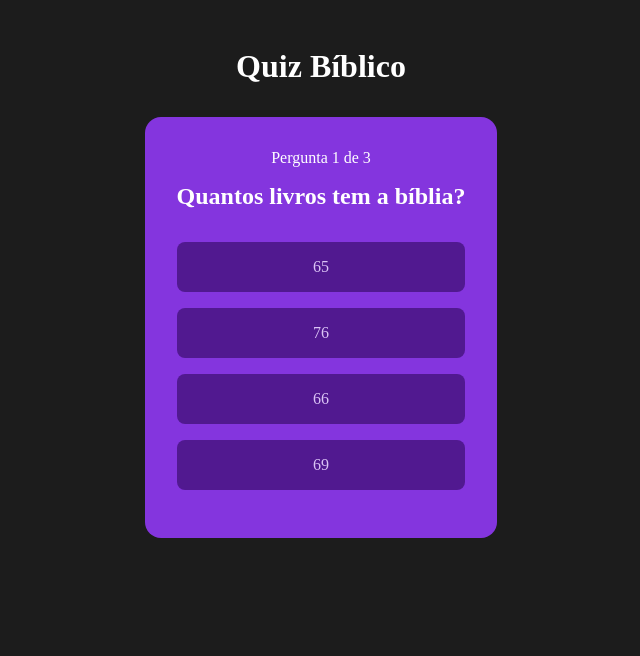
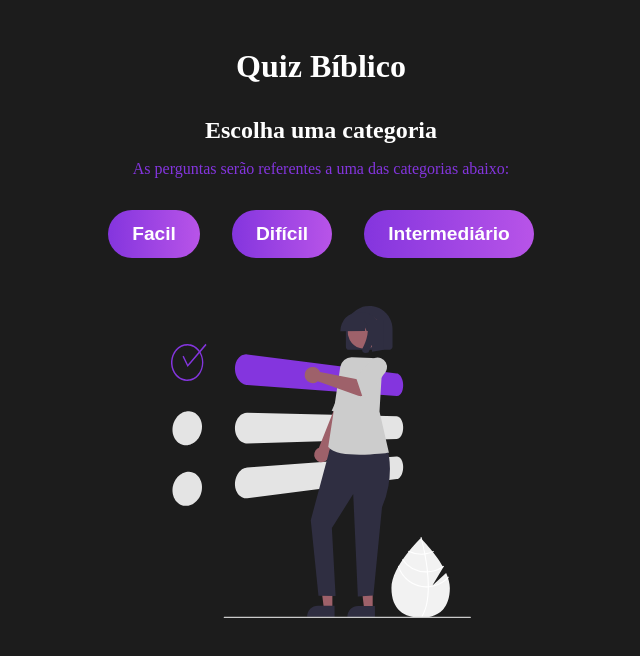
Before and after one commit to ArlysonMathias/quiz, a React (Vite) app: page / in a window 1280 px wide. Both pictures are taken after a click on the button "Iniciar". Shown: the top 656 px of the page, without its empty margins (319-959 px from the left). Built offline with nearby package versions, Linux system fonts and the light colour scheme.

Commit message:
feat: implemented quiz logic

```diff
--- a/src/App.jsx
+++ b/src/App.jsx
@@ -4,19 +4,21 @@ import { useContext, useEffect } from "react";
 import Question from "./components/Question";
 import { QuizContext } from "./context/quiz";
 import GameOver from "./components/GameOver";
+import PickCategory from "./components/PickCategory";
 
 function App() {
   const [quizState, dispatch] = useContext(QuizContext);
 
   useEffect(() => {
     //embaralhar as questões
-    dispatch({type: "REORDER_QUESTIONS"})
-  },[])
+    dispatch({ type: "REORDER_QUESTIONS" });
+  }, []);
 
   return (
     <div className="App">
       <h1>Quiz Bíblico</h1>
       {quizState.gameStage === "START" && <Welcome />}
+      {quizState.gameStage === "CATEGORY" && <PickCategory />}
       {quizState.gameStage === "PLAYING" && <Question />}
       {quizState.gameStage === "END" && <GameOver />}
     </div>
--- /dev/null
+++ b/src/components/PickCategory/index.jsx
@@ -0,0 +1,36 @@
+import { useContext } from "react";
+import { QuizContext } from "../../context/quiz";
+
+import Category from "../../img/category.svg"
+
+import "./style.css";
+
+const PickCategory = () => {
+  const [quizState, dispatch] = useContext(QuizContext);
+
+  function chooseCategoryAndReorderQuestions(category) {
+    dispatch({ type: "START_GAME", payload: category });
+
+    dispatch({ type: "REORDER_QUESTIONS" });
+  }
+  // console.log(quizState.questions)
+
+  return (
+    <div id="category">
+      <h2>Escolha uma categoria</h2>
+      <p>As perguntas serão referentes a uma das categorias abaixo:</p>
+      {quizState.questions.map((question) => (
+        <button
+          onClick={() => chooseCategoryAndReorderQuestions(question.category)}
+          key={question.category}
+        >
+          {question.category}
+        </button>
+      ))}
+
+      <img src={Category} alt="Categoria do Quiz" />
+    </div>
+  );
+};
+
+export default PickCategory;
--- /dev/null
+++ b/src/components/PickCategory/style.css
@@ -0,0 +1,22 @@
+#category {
+    text-align: center;
+    max-width: 500px;
+  }
+
+  #category h2,
+  #category p {
+    margin-bottom: 1rem;
+  }
+
+  #category p {
+    color: #8435de;
+  }
+
+  #category img {
+    margin-top: 2rem;
+    max-width: 300px;
+  }
+
+  #category button {
+    margin: 1rem;
+  }
--- a/src/components/Question/index.jsx
+++ b/src/components/Question/index.jsx
@@ -5,6 +5,9 @@ import "./style.css";
 
 const Question = () => {
   const [quizState, dispatch] = useContext(QuizContext);
+
+  // console.log(quizState.questions)
+
   const currentQuestion = quizState.questions[quizState.currentQuestion];
 
   const onSelectOption = (option) => {
--- a/src/context/quiz.jsx
+++ b/src/context/quiz.jsx
@@ -1,56 +1,79 @@
 import { createContext, useReducer } from "react";
-import questions from "../data/questions";
+import questions from "../data/index";
 
-const STAGES = ["START", "PLAYING", "END"];
+const STAGES = ["START", "CATEGORY", "PLAYING", "END"];
 
 const initialState = {
   gameStage: STAGES[0],
   questions,
   currentQuestion: 0,
+  answerSelected: false,
   score: 0,
-  answerSelected: false,
 };
 
+// console.log(initialState);
+
 const quizReducer = (state, action) => {
-  console.log(state, action);
   switch (action.type) {
     case "CHANGE_STATE":
       return {
         ...state,
         gameStage: STAGES[1],
       };
+
+    case "START_GAME":
+      let quizQuestions = null;
+
+      state.questions.forEach((question) => {
+        if (question.category === action.payload) {
+          quizQuestions = question.questions;
+        }
+      });
+
+      return {
+        ...state,
+        questions: quizQuestions,
+        gameStage: STAGES[2],
+      };
+
     case "REORDER_QUESTIONS":
-      const reorderQuestions = questions.sort(() => {
+      const reorderedQuestions = state.questions.sort(() => {
         return Math.random() - 0.5;
       });
+
       return {
         ...state,
-        questions: reorderQuestions,
+        questions: reorderedQuestions,
       };
 
-    case "CHANGE_QUESTION":
+    case "CHANGE_QUESTION": {
       const nextQuestion = state.currentQuestion + 1;
       let endGame = false;
 
-      if (!questions[nextQuestion]) {
+      if (!state.questions[nextQuestion]) {
         endGame = true;
       }
+
       return {
         ...state,
         currentQuestion: nextQuestion,
-        gameStage: endGame ? STAGES[2] : state.gameStage,
+        gameStage: endGame ? STAGES[3] : state.gameStage,
         answerSelected: false,
+        help: false,
       };
+    }
 
-    case "NEW_GAME":
+    case "NEW_GAME": {
+      console.log(questions);
+      console.log(initialState);
       return initialState;
+    }
 
-    case "CHECK_ANSWER":
+    case "CHECK_ANSWER": {
       if (state.answerSelected) return state;
 
       const answer = action.payload.answer;
       const option = action.payload.option;
-
       let correctAnswer = 0;
 
       if (answer === option) correctAnswer = 1;
@@ -60,6 +83,8 @@ const quizReducer = (state, action) => {
         score: state.score + correctAnswer,
         answerSelected: option,
       };
+    }
+
 
     default:
       return state;
--- a/src/data/index.js
+++ b/src/data/index.js
@@ -1,7 +1,6 @@
 const data = [
   {
-    category: "Iniciante",
-
+    category: "Facil",
     questions: [
       {
         question: "Quantos livros tem a bíblia?",
@@ -16,12 +15,184 @@ const data = [
         tip: "Joel foi um profeta",
       },
       {
-        question: "Quantos capítulos tem o livro de Salmos?",
-        options: ["155", "145", "140", "150"],
-        answer: "150",
-        tip: "É um número par",
+        question: "Qual o maior livro da Bíblia?",
+        options: ["Apocalipse", "Gêneses", "Isaías", "Salmos"],
+        answer: "Salmos",
+      },
+      {
+        question: "Quantas pragas Deus enviou ao Egito?",
+        options: ["10", "07", "11", "12"],
+        answer: "12",
+      },
+      {
+        question: "Quem foi lançado na cova dos leões?",
+        options: ["Paulo", "José", "Daniel", "Golias"],
+        answer: "Daniel",
+      },
+      {
+        question: "Quem foi usado por Deus para abrir o mar vermelho?",
+        options: ["Josué", "Moisés", "Noé", "Abraão"],
+        answer: "Moisés",
+      },
+      {
+        question: "Quem ensinou aos dicípulos a oração do pai nosso?",
+        options: ["Josué", "Jesus", "Paulo", "Pedro"],
+        answer: "Jesus",
+      },
+      {
+        question: "Quem foi o assistente do profeta Elias?",
+        options: ["Eliseu", "Enoque", "Jonas", "Felipe"],
+        answer: "Eliseu",
+      },
+      {
+        question: "Quem foi engolido por um grande peixe?",
+        options: ["Josué", "Jonas", "Davi", "Abraão"],
+        answer: "Jonas",
+      },
+      {
+        question: "Quem negou Jesus três vezes?",
+        options: ["João", "Moisés", "Pedro", "Paulo"],
+        answer: "Pedro",
+      },
+    ],
+  },
+  {
+    category: "Intermediário",
+    questions: [
+      {
+        question: "Jonas foi chamado para profetizar contra:",
+        options: ["Tiro", "Nínive", "Sidom", "Israel"],
+        answer: "Nínive",
+      },
+      {
+        question: "Quem escreveu o livro de Timóteo??",
+        options: ["Timóteo", "Mateus", "Paulo", "João"],
+        answer: "Paulo",
+      },
+      {
+        question: "Qual era o nome do primo de Ester?",
+        options: ["Hamã", "Mardoqueu", "Xerxes", "Judá"],
+        answer: "Mardoqueu",
+      },
+      {
+        question: "Quem era copeiro do rei Artaxerxes?",
+        options: ["Esdras", "Neemias", "Jeremias", "Habacuque"],
+        answer: "Neemias",
+      },
+      {
+        question: "Qual foi o profeta que fez um machado flutuar?",
+        options: ["Eliseu", "Elias", "Oséias", "Daniel"],
+        answer: "Eliseu",
+      },
+      {
+        question: "André era irmão de qual apóstolo??",
+        options: ["Pedro", "João", "Tiago", "Mateus"],
+        answer: "Pedro",
+      },
+      {
+        question: "Quem foi instruído aos pés de Gamaliel?",
+        options: ["Paulo", "Pedro", "Elias", "Jose"],
+        answer: "Paulo",
+      },
+      {
+        question: "Enoque viveu quantos anos, antes de ser transladado ao céu?",
+        options: ["365", "965", "265", "465"],
+        answer: "365",
+      },
+      {
+        question:
+          "Quem ficou temporariamente mudo depois da visita de um anjo?",
+        options: ["Zacarias", "Isabel", "José", "Maria"],
+        answer: "Zacarias",
+      },
+      {
+        question: "Quem era rei e sacerdote no período de Abraão?",
+        options: ["Azalias", "Nabucodonosor", "Melquisedeque", "Matusalém"],
+        answer: "Melquisedeque",
+      },
+    ],
+  },
+  {
+    category: "Difícil",
+    questions: [
+      {
+        question: "A quem Paulo chamou de 'meu companheiro de lutas'?",
+        options: ["Apolo", "Arquipo", "Timóteo", "Áfia"],
+        answer: "Arquipo",
+      },
+      {
+        question: "Com qual instrução declaramos uma constante em JavaScript?",
+        options: ["const", "let", "var", "define"],
+        answer: "const",
+      },
+      {
+        question:
+          "Qual era o nome da serpente de bronze que Moisés tinha feito?",
+        options: ["Aserá", "Leviatã", "Neustã", "Balaque"],
+        answer: "Neustã",
+      },
+      {
+        question:
+          "A Morte montada em um cavalo amarelo surgiu na abertura de qual selo em Apocalipse?",
+        options: ["1º selo", "7º selo", "4º selo", "5º selo"],
+        answer: "4º selo",
+      },
+      {
+        question:
+          "A estátua do sonho de Nabucodonosor era composta de quais elementos?",
+        options: [
+          "Toda em ouro.",
+          "Ouro, prata, bronze, ferro e barro.",
+          "Ouro, prata, bronze, ferro e barro.",
+          "Ouro, latão e ferro",
+        ],
+        answer: "Ouro, prata, bronze, ferro e barro.",
+      },
+      {
+        question:
+          "Qual foram os dois nomes indicados para substituir Judas Iscariotes?",
+        options: [
+          "Barsabás e Matias.",
+          "Paulo e Matias.",
+          "Paulo e José.",
+          "Matias e Estevão",
+        ],
+        answer: "Barsabás e Matias.",
+      },
+      {
+        question: "Qual a mulher que acolheu o seu inimigo e depois o matou?",
+        options: ["Jael", "Débora", "Mirian", "Raquel"],
+        answer: "Jael",
+      },
+      {
+        question:
+          "Quem foram apelidados pela multidão em Listra de Zeus e Hermes?",
+        options: [
+          "Pedro e João",
+          "Barnabé e Paulo",
+          "Jesus e Paulo",
+          "Paulo e Pedro",
+        ],
+        answer: "Barnabé e Paulo",
+      },
+      {
+        question:
+          " Quais os 2 homens que o Apóstolo Paulo disse que naufragaram na fé?",
+        options: [
+          "Himeneu e Alexandre",
+          "Janes e Jambres",
+          "Herodes e Apolo",
+          "Silas e Barnabé",
+        ],
+        answer: "Himeneu e Alexandre",
+      },
+      {
+        question: "Qual o nome do pai de Saul?",
+        options: ["Abiel", "Quis", "Zeror", "Calebe"],
+        answer: "Quis",
       },
     ],
   },
 ];
+
 export default data;
--- a/src/data/questions.js
+++ /dev/null
@@ -1,21 +0,0 @@
-const data = [
-  {
-    question: "Quantos livros tem a bíblia?",
-    options: ["65", "76", "66", "69"],
-    answer: "66",
-    tip: "O velho testamento possui 39 livros",
-  },
-  {
-    question: "Qual desses não foi um profeta?",
-    options: ["Isaías", "Jeremias", "Davi", "Joel"],
-    answer: "Davi",
-    tip: "Joel foi um profeta",
-  },
-  {
-    question: "Quantos capítulos tem o livro de Salmos?",
-    options: ["155", "145", "140", "150"],
-    answer: "150",
-    tip: "É um número par",
-  },
-];
-export default data;
```
